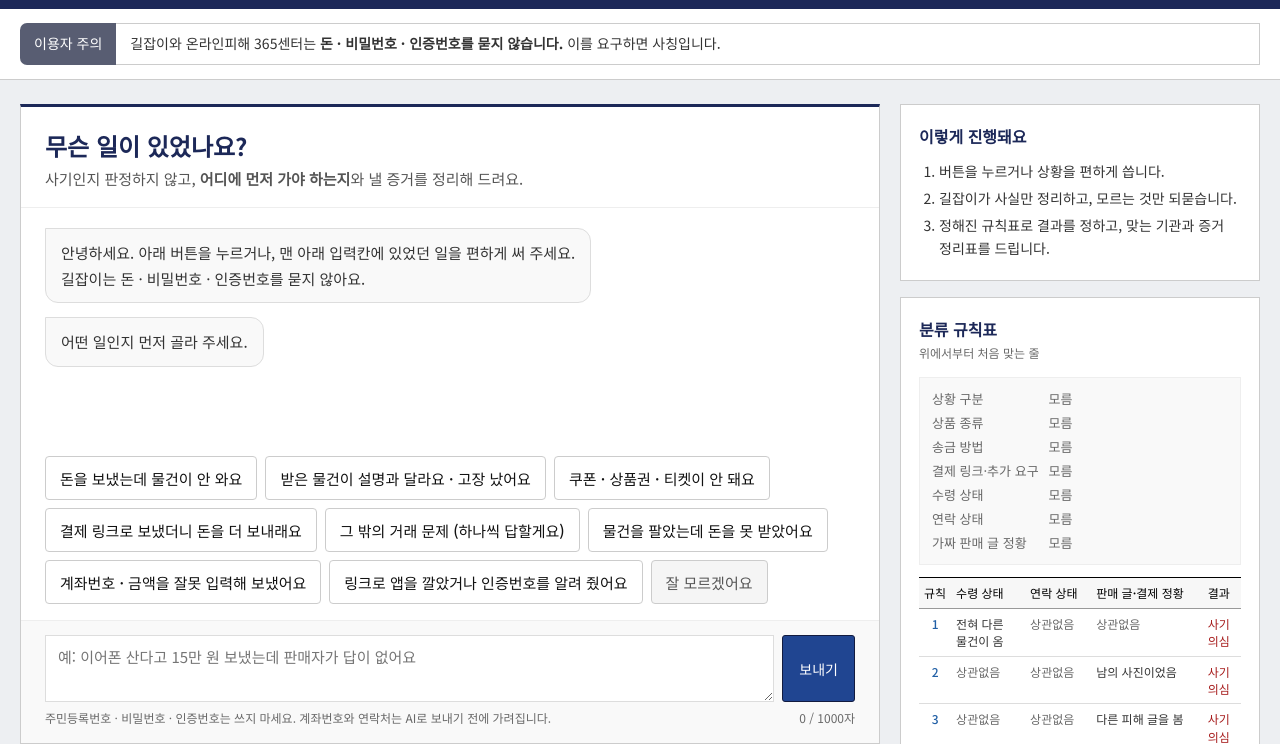
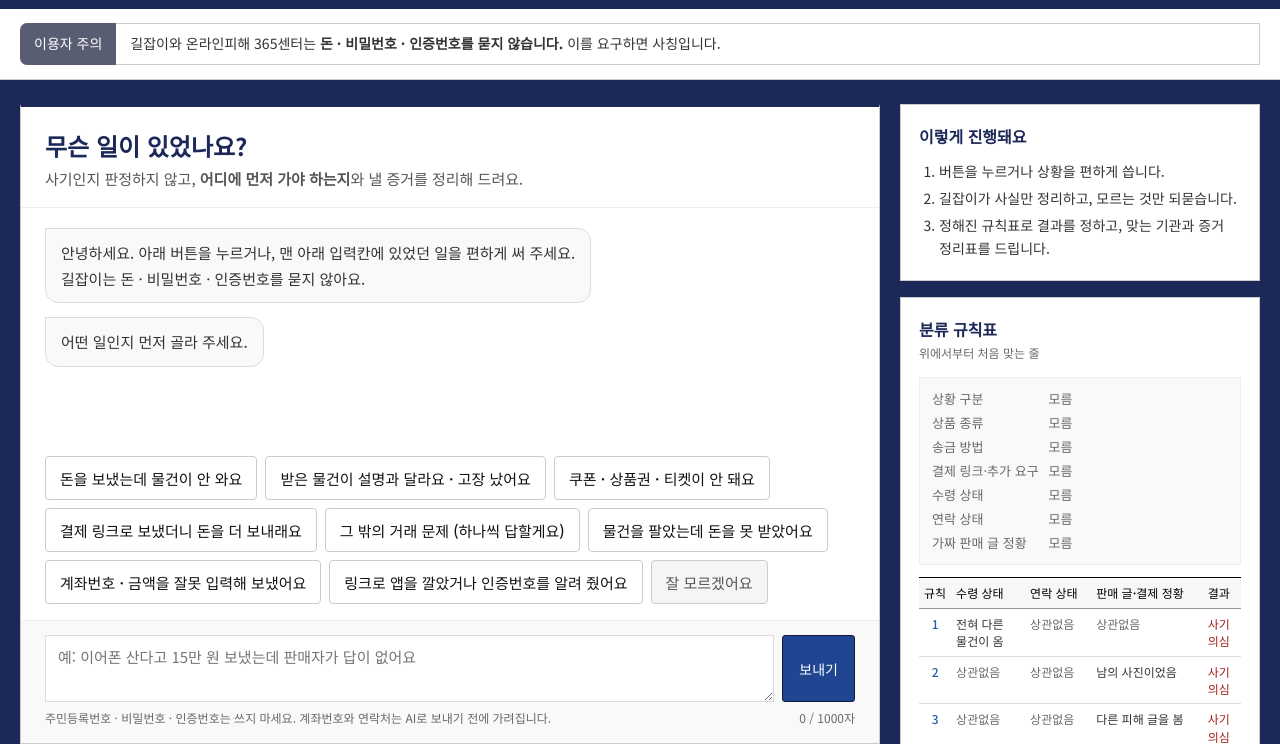
Before and after one commit to myeonggyeonggim85-pixel/team_project_01_MK, a website with bundled scripts: page public/index.html in a window 1280 px wide. Shown: the part 56-800 px from the top of the page. Built offline with nearby package versions, Linux system fonts and the light colour scheme; a web font is replaced by a local one.

Commit message:
사이트 배경색을 남색으로 변경 (#1)
Claude-Session: https://claude.ai/code/session_012CUgkh6KR7g8gfbKYv5dws

Co-authored-by: Claude <noreply@anthropic.com>

```diff
--- a/public/style.css
+++ b/public/style.css
@@ -39,7 +39,7 @@
 html { -webkit-text-size-adjust: 100%; }
 body {
   margin: 0;
-  background: var(--bg-section);
+  background: var(--navy-900);
   color: var(--fg-body);
   font: 400 15px/1.7 var(--font);
   word-break: keep-all;
```
